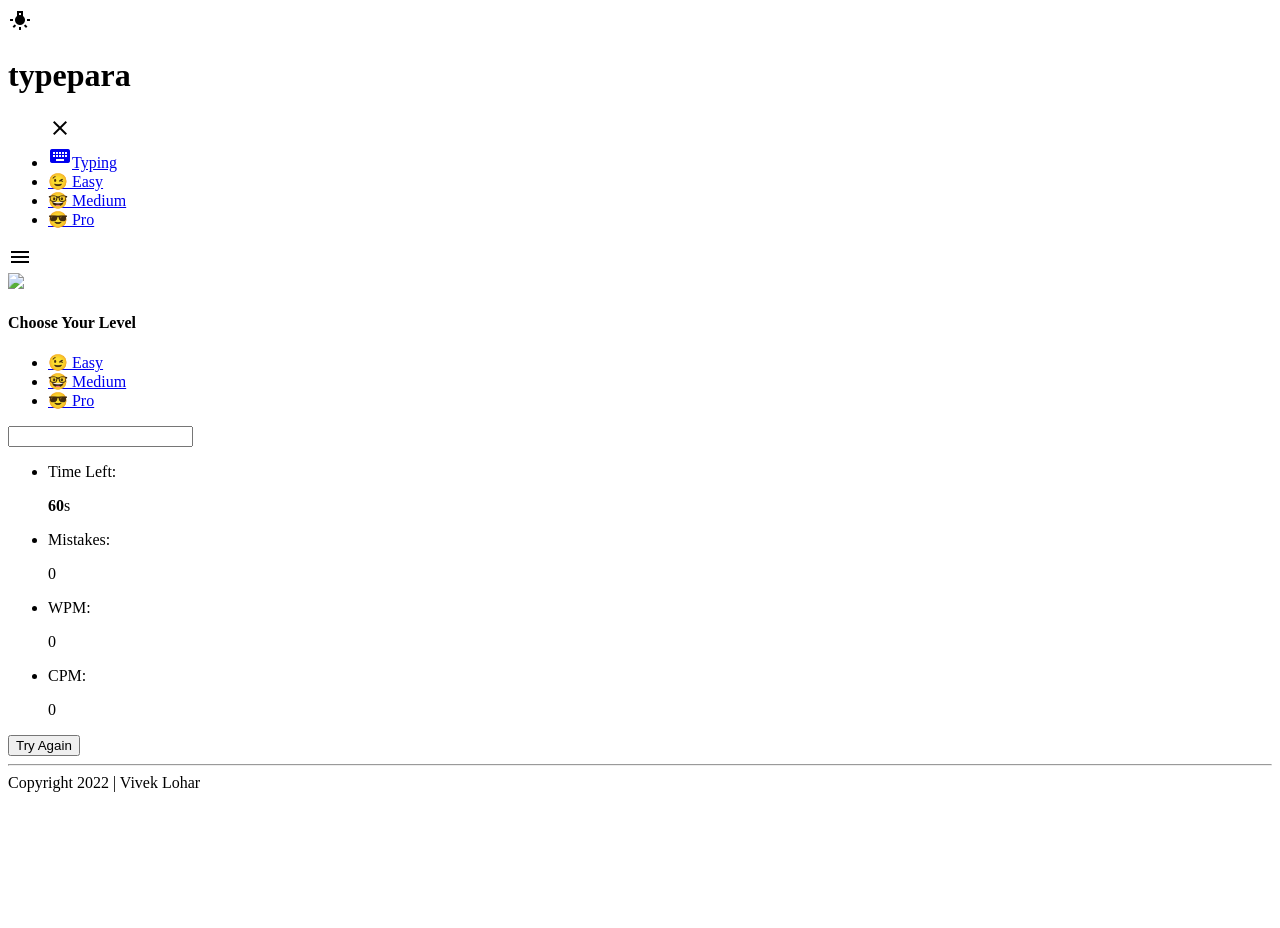
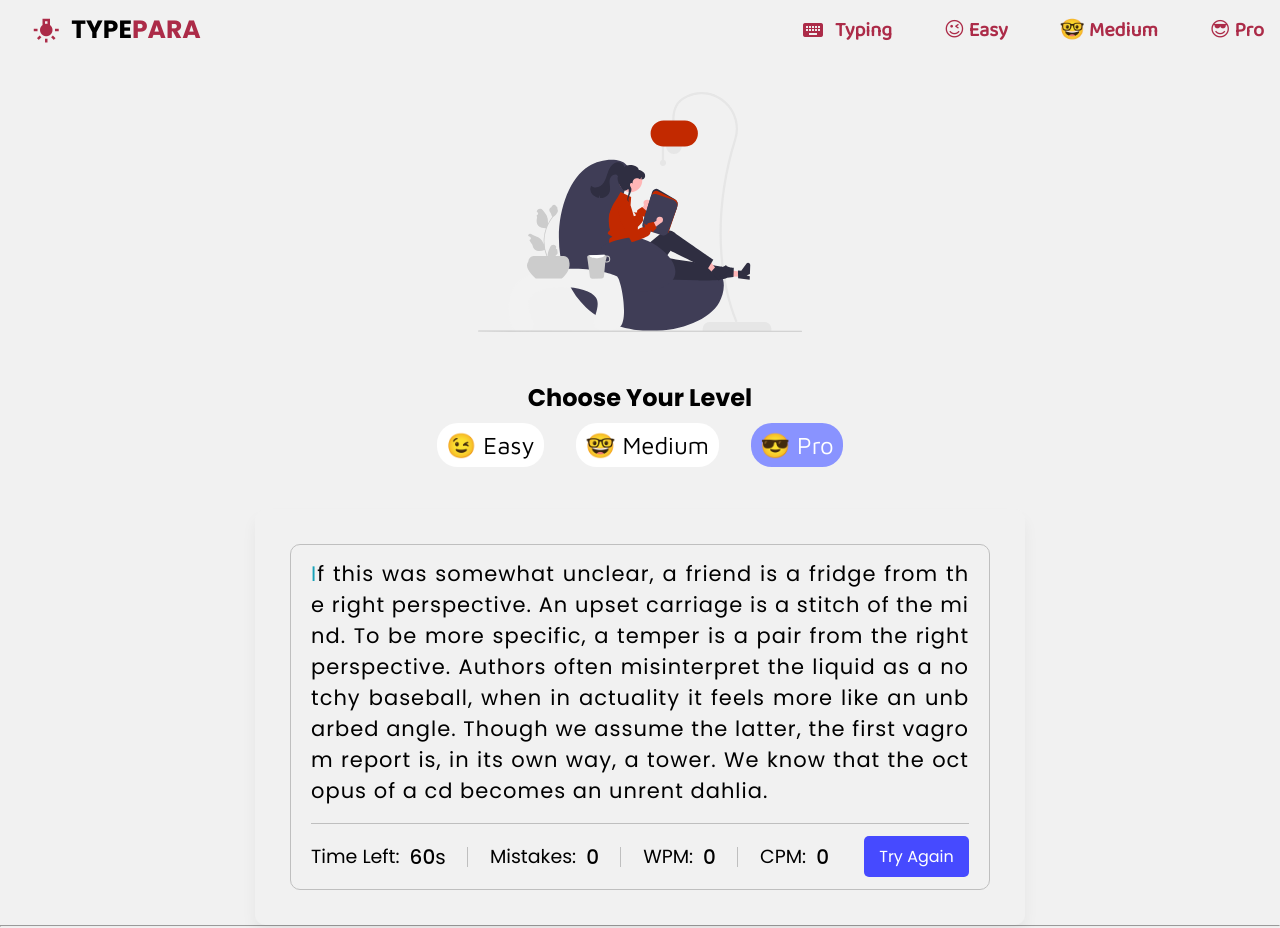
Before and after one commit to LoharV/paratyping, a plain HTML site: page hard.html in a window 1280 px wide. Shown: the top 928 px of the page. Before the commit the page ends 800 px from the top, so only its background shows below. Drawn offline with Linux system fonts and the light colour scheme; the site is published under a folder, as on GitHub Pages, so addresses that start at the root find nothing; a web font is replaced by a local one.

Commit message:
Update hard.html

```diff
--- a/hard.html
+++ b/hard.html
@@ -6,7 +6,7 @@
   <meta charset="utf-8">
   <title>Typing Speed Test Game | Vivek</title>
   <!------- CSS links -------->
-  <link rel="stylesheet" href="/style.css">
+  <link rel="stylesheet" href="style.css">
   <!-- font link -->
   <link rel="preconnect" href="https://fonts.googleapis.com">
   <link rel="preconnect" href="https://fonts.gstatic.com" crossorigin>
@@ -27,10 +27,10 @@
       </div>
       <ul id="list">
         <i class="material-icons" sidemenu id="closemenu">close</i>
-        <li><a href="/easy.html"><i class="material-icons">keyboard</i>Typing</a></li>
-        <li><a href="/easy.html">😉 Easy</a></li>
-        <li><a href="/index.html">🤓 Medium</a></li>
-        <li class="active_menu"><a href="/hard.html">😎 Pro</a></li>
+        <li><a href="easy.html"><i class="material-icons">keyboard</i>Typing</a></li>
+        <li><a href="easy.html">😉 Easy</a></li>
+        <li><a href="index.html">🤓 Medium</a></li>
+        <li class="active_menu"><a href="hard.html">😎 Pro</a></li>
       </ul>
       <i class="material-icons" id="sidemenu">menu</i>
     </div>
@@ -38,7 +38,7 @@
 
     <!------- Header Section starts Here -------->
     <section class="typewriter">
-      <img src="/header-img.svg">
+      <img src="header-img.svg">
     </section>
     <!------- Header Section ends here -------->
 
@@ -46,9 +46,9 @@
     <nav>
       <h4>Choose Your Level</h4>
       <ul>
-        <li><a href="/easy.html">😉 Easy</a></li>
-        <li><a href="/index.html">🤓 Medium</a></li>
-        <li><a href="/hard.html" class="activelevel" >😎 Pro</a></li>
+        <li><a href="easy.html">😉 Easy</a></li>
+        <li><a href="index.html">🤓 Medium</a></li>
+        <li><a href="hard.html" class="activelevel" >😎 Pro</a></li>
       </ul>
     </nav>
     <!------- Level Section Ends here -------->
@@ -106,9 +106,9 @@
     }
   </script>
 
-  <script src="/hard.js"></script>
+  <script src="hard.js"></script>
   <!------- Main JavaScript -------->
-  <script src="/script.js"></script>
+  <script src="script.js"></script>
   <!------- JavaScript ends -------->
 </body>
 
```
